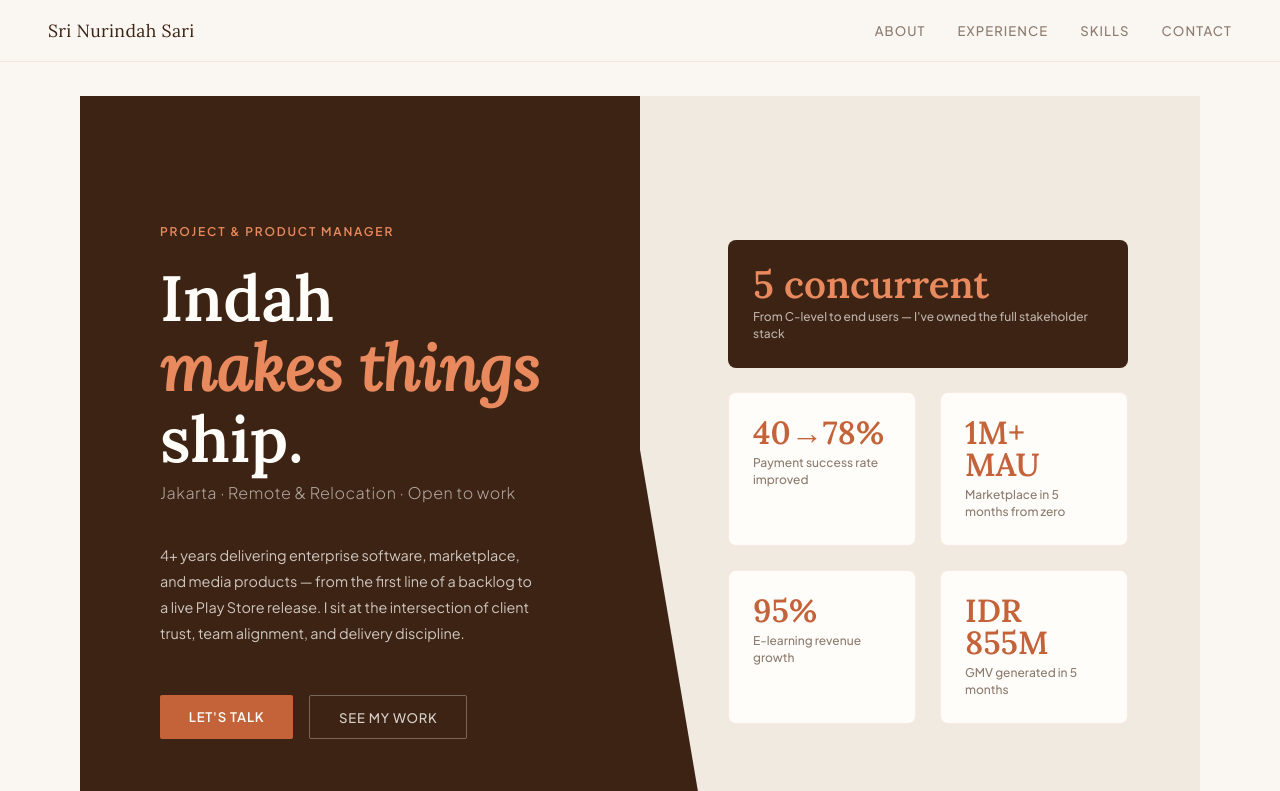
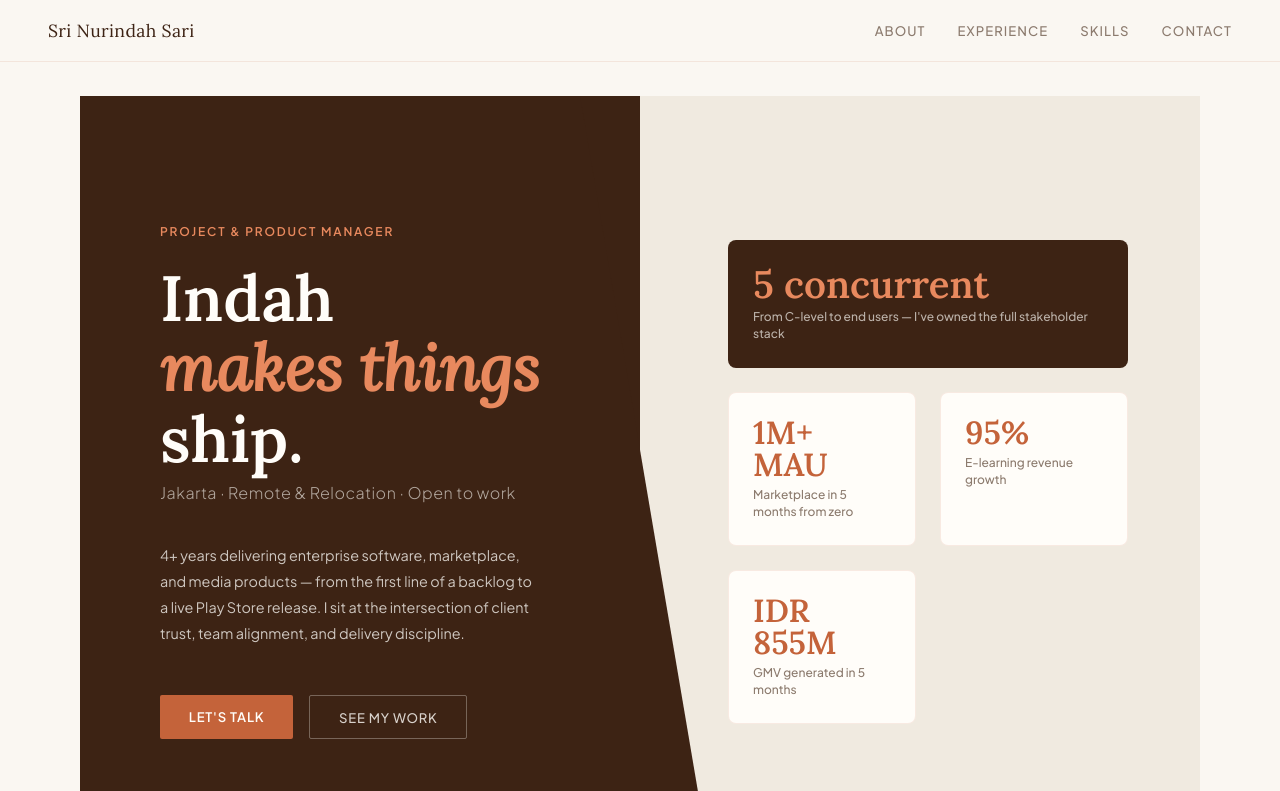
Before and after one commit to yummydumpp-id/portofolio, a plain HTML site: page index.html in a window 1280 px wide. Shown: the top 791 px of the page. Drawn offline with Linux system fonts and the light colour scheme.

Commit message:
Update index.html

```diff
--- a/index.html
+++ b/index.html
@@ -581,10 +581,6 @@
         <div class="metric-label">From C-level to end users — I've owned the full stakeholder stack</div>
       </div>
       <div class="metric-card">
-        <div class="metric-number">40→78%</div>
-        <div class="metric-label">Payment success rate improved</div>
-      </div>
-      <div class="metric-card">
         <div class="metric-number">1M+ MAU</div>
         <div class="metric-label">Marketplace in 5 months from zero</div>
       </div>
```
